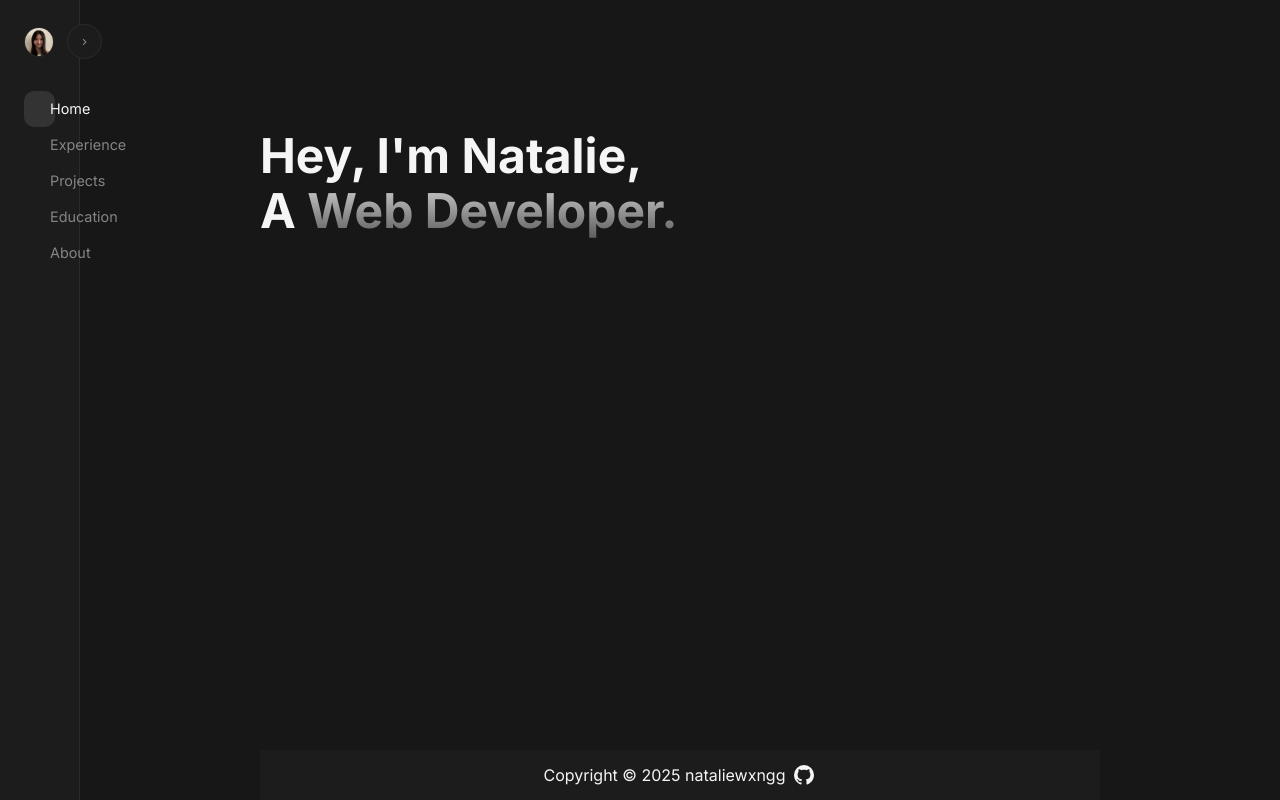
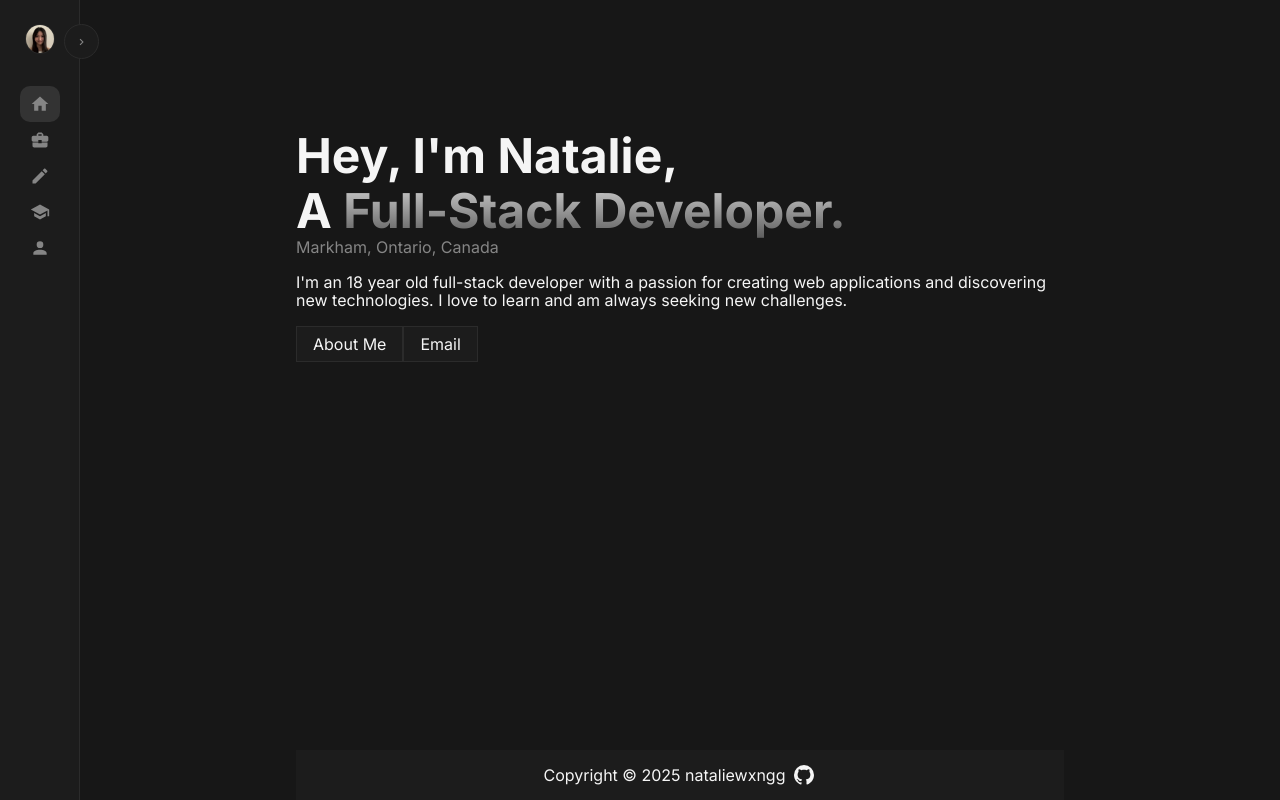
Before and after one commit to nataliewxngg/nataliewxngg, a website built with webpack: page src/template.html in a window 1280 px wide. Both pictures are taken after a click on the button 259 px from the left and 44 px from the top of the page. Built offline with nearby package versions, Linux system fonts and the light colour scheme.

Commit message:
Hide text on nav shrink

```diff
--- a/src/index.js
+++ b/src/index.js
@@ -17,6 +17,7 @@ shrinkNavButton.addEventListener('click', () => {
     nav.classList.toggle('hidden');
 });
 
+// Remove as more buttons of similar functionality are added
 const buttons = document.querySelectorAll('#main-nav-links button');
 buttons.forEach(button => {
     button.addEventListener('click', () => {
@@ -30,3 +31,11 @@ buttons.forEach(button => {
         else if (page === 'about-button') about();
     });
 });
+
+const aboutButtons = document.querySelectorAll('#about-button');
+aboutButtons.forEach(button => {
+    button.addEventListener('click', () => {
+        pageLoad();
+        about();
+    });
+});
--- a/src/pages/home.js
+++ b/src/pages/home.js
@@ -7,14 +7,43 @@ export default function Home() {
     const homeButton = document.querySelector('#home-button');
     homeButton.classList.add('active');
 
-    const article = document.querySelector('#content');
+    const content = document.querySelector('#content');
 
     // Header
-    const heading = document.createElement('h1');
-    heading.setAttribute('id', 'home-heading');
-    const headingSpan = document.createElement('span');
-    heading.innerText = 'Hey, I\'m Natalie, \nA ';
-    headingSpan.innerText = 'Web Developer.';
-    heading.appendChild(headingSpan);
-    article.appendChild(heading);
+    const header = document.createElement('header');
+
+    const greeting = document.createElement('h1');
+    greeting.setAttribute('id', 'greeting');
+    const greetingSpan = document.createElement('span');
+    greeting.innerText = 'Hey, I\'m Natalie, \nA ';
+    greetingSpan.innerText = 'Full-Stack Developer.';
+    greeting.appendChild(greetingSpan);
+    header.appendChild(greeting);
+
+    const location = document.createElement('p');
+    location.setAttribute('id', 'location');
+    location.innerText = 'Markham, Ontario, Canada';
+    header.appendChild(location);
+
+    const description = document.createElement('p');
+    description.setAttribute('id', 'description');
+    description.innerText = 'I\'m an 18 year old full-stack developer with a passion for creating web applications and discovering new technologies. I love to learn and am always seeking new challenges.';
+    header.appendChild(description);
+
+    const aboutButton = document.createElement('button');
+    aboutButton.setAttribute('id', 'about-button');
+    aboutButton.innerText = 'About Me';
+    header.appendChild(aboutButton);
+
+    const emailButton = document.createElement('button');
+    emailButton.setAttribute('id', 'email-button');
+    const emailLink = document.createElement('a');
+    emailLink.setAttribute('href', 'mailto:natalieltwong@gmail.com');
+    emailLink.innerText = 'Email';
+    emailButton.appendChild(emailLink);
+    header.appendChild(emailButton);
+
+    content.appendChild(header);
+
+    //
 }
--- a/src/styles/home.css
+++ b/src/styles/home.css
@@ -39,6 +39,9 @@ nav {
     border-right: 1px solid var(--outline-color);
     text-align: left;
     padding: 1.5rem;
+
+    display: flex;
+    flex-direction: column;
 
     transition: var(--default-transition);
 }
@@ -82,8 +85,9 @@ nav header {
     display: flex;
     justify-content: center;
 
-    position: relative;
-    left: 2.6rem;
+    position: absolute;
+    left: 15.8rem;
+    top: 1.5rem;
 }
 
 #shrink-nav-button:hover {
@@ -102,6 +106,7 @@ nav header {
 nav.hidden {
     width: 80px;
     padding: 1.5rem 1.5rem;
+    align-items: center;
 }
 
 nav.hidden #header-profile img {
@@ -109,8 +114,19 @@ nav.hidden #header-profile img {
     height: 30px;
 }
 
-nav.hidden #shrink-nav-button { left: 0.8rem; }
-nav.hidden #header-profile div { display: none; }
+nav.hidden #shrink-nav-button {
+    left: 4rem;
+}
+
+nav.hidden #header-profile div,
+nav.hidden #main-nav-links p {
+    display: none;
+}
+
+nav.hidden #main-nav-links svg {
+    min-width: 20px;
+}
+
 nav.hidden #shrink-nav-button svg { transform: rotate(180deg); }
 
 #main-nav-links {
@@ -180,7 +196,7 @@ footer svg:hover {
 
 /* article styles */
 article {
-    padding: 8rem 15% 0 15%;
+    padding: 8rem 18% 0 18%;
 
     display: grid;
     grid-template-rows: auto 1fr auto;
@@ -188,16 +204,39 @@ article {
 
 article #header-profile { display: none; }
 
-#home-heading {
-    font-size: clamp(2rem, 5vw, 3rem);
-}
+#greeting { font-size: clamp(2rem, 5vw, 3rem); }
 
-#home-heading span {
+#greeting span {
     color: #595959;
     background-image: linear-gradient(0deg, #595959 , #D4D4D4 100%);
     background-clip: text;
     -webkit-background-clip: text;
     -webkit-text-fill-color: transparent;
+}
+
+#location {
+    color: var(--primary-color);
+}
+
+#description {
+    margin: 1rem 0;
+}
+
+#content header button {
+    background: none;
+    border: 1px solid var(--outline-color);
+    background-color: var(--muted-bg-color);
+    padding: 0.5rem 1rem;
+    color: var(--text-color);
+}
+
+#content header button:hover {
+    cursor: pointer;
+}
+
+#content header button a {
+    text-decoration: none;
+    color: var(--text-color);
 }
 
 /* mobile user styles */
--- a/src/template.html
+++ b/src/template.html
@@ -22,6 +22,7 @@
                     <p>Web Developer</p>
                 </div>
             </div>
+        </header>
 
         <!-- Shrink nav button -->
         <button id="shrink-nav-button">
@@ -29,29 +30,28 @@
                 <path d="M15.41,16.58L10.83,12L15.41,7.41L14,6L8,12L14,18L15.41,16.58Z" />
             </svg>
         </button>
-        </header>
 
         <!-- Main nav links -->
         <div id="main-nav-links">
             <button id="home-button">
                 <svg xmlns="http://www.w3.org/2000/svg" viewBox="0 0 24 24"><path d="M10,20V14H14V20H19V12H22L12,3L2,12H5V20H10Z" /></svg>
-                Home
+                <p>Home</p>
             </button>
             <button id="experience-button">
                 <svg xmlns="http://www.w3.org/2000/svg" viewBox="0 0 24 24"><path d="M10 16V15H3L3 19C3 20.11 3.89 21 5 21H19C20.11 21 21 20.11 21 19V15H14V16H10M20 7H16V5L14 3H10L8 5V7H4C2.9 7 2 7.9 2 9V12C2 13.11 2.89 14 4 14H10V12H14V14H20C21.1 14 22 13.1 22 12V9C22 7.9 21.1 7 20 7M14 7H10V5H14V7Z" /></svg>
-                Experience
+                <p>Experience</p>
             </button>
             <button id="projects-button">
                 <svg xmlns="http://www.w3.org/2000/svg" viewBox="0 0 24 24"><path d="M20.71,7.04C21.1,6.65 21.1,6 20.71,5.63L18.37,3.29C18,2.9 17.35,2.9 16.96,3.29L15.12,5.12L18.87,8.87M3,17.25V21H6.75L17.81,9.93L14.06,6.18L3,17.25Z" /></svg>
-                Projects
+                <p>Projects</p>
             </button>
             <button id="education-button">
                 <svg xmlns="http://www.w3.org/2000/svg" viewBox="0 0 24 24"><path d="M12,3L1,9L12,15L21,10.09V17H23V9M5,13.18V17.18L12,21L19,17.18V13.18L12,17L5,13.18Z" /></svg>
-                Education
+                <p>Education</p>
             </button>
             <button id="about-button">
                 <svg xmlns="http://www.w3.org/2000/svg" viewBox="0 0 24 24"><path d="M12,4A4,4 0 0,1 16,8A4,4 0 0,1 12,12A4,4 0 0,1 8,8A4,4 0 0,1 12,4M12,14C16.42,14 20,15.79 20,18V20H4V18C4,15.79 7.58,14 12,14Z" /></svg>
-                About
+                <p>About</p>
             </button>
         </div>
     </nav>
```
Also changed, not shown: src/pages/nav.js (added, +68 -0 lines). Lines whose indentation alone changed are shown as unchanged.
